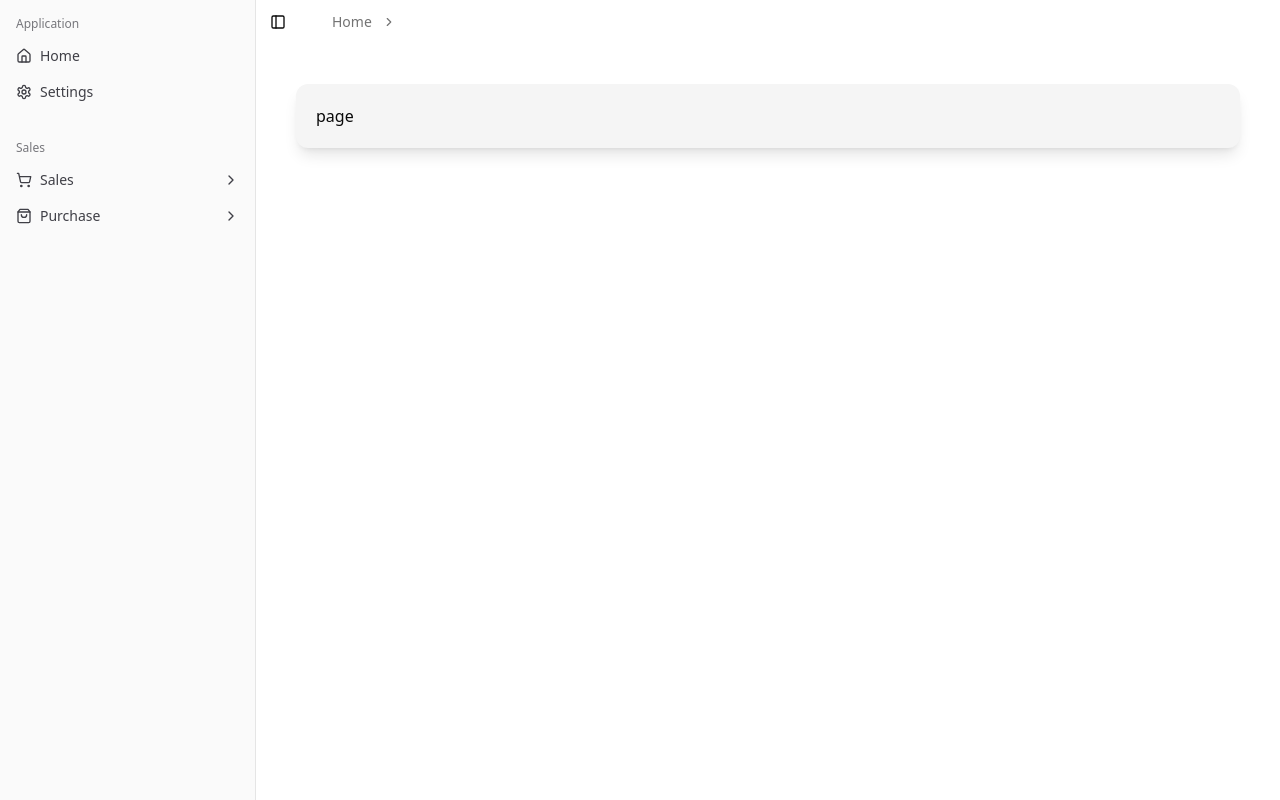
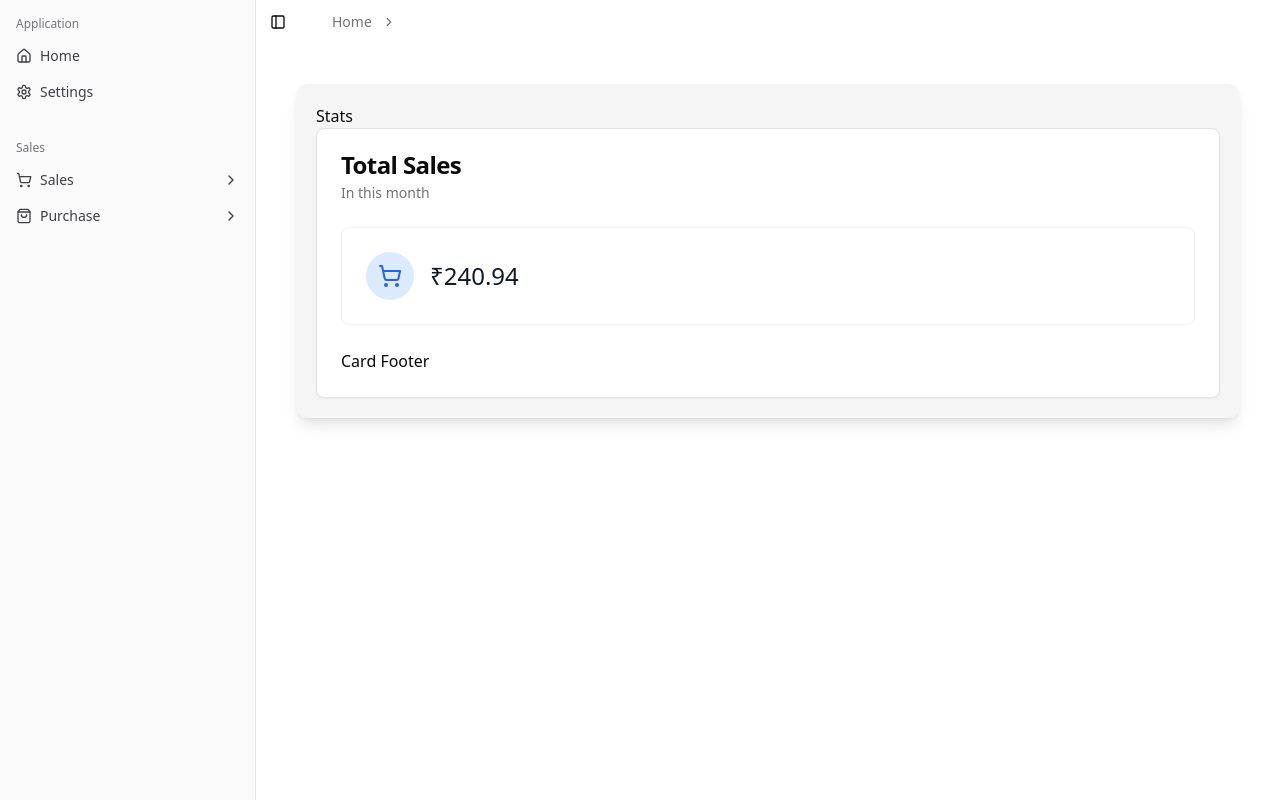
Before and after one commit to habibmy/Ledge, a Next.js app: page / in a window 1280 px wide. Built offline with nearby package versions, Linux system fonts and the light colour scheme.

Commit message:
feat: add StatsCard component and update page layout to display statistics

```diff
--- a/src/app/page.js
+++ b/src/app/page.js
@@ -1,7 +1,13 @@
+import StatsCard from "@/components/StatsCard";
 import React from "react";
 
 const page = () => {
-  return <div>page</div>;
+  return (
+    <div>
+      <h1>Stats</h1>
+      <StatsCard />
+    </div>
+  );
 };
 
 export default page;
--- /dev/null
+++ b/src/components/StatsCard.jsx
@@ -0,0 +1,36 @@
+import {
+  Card,
+  CardContent,
+  CardDescription,
+  CardFooter,
+  CardHeader,
+  CardTitle,
+} from "@/components/ui/card";
+import { ShoppingCartIcon } from "lucide-react";
+
+const StatsCard = () => {
+  return (
+    <Card>
+      <CardHeader>
+        <CardTitle>Total Sales</CardTitle>
+        <CardDescription>In this month</CardDescription>
+      </CardHeader>
+      <CardContent>
+        <article className="flex items-center gap-4 rounded-lg border border-gray-100 bg-white p-6">
+          <span className="rounded-full bg-blue-100 p-3 text-blue-600">
+            <ShoppingCartIcon />
+          </span>
+
+          <div>
+            <p className="text-2xl font-medium text-gray-900">₹240.94</p>
+          </div>
+        </article>
+      </CardContent>
+      <CardFooter>
+        <p>Card Footer</p>
+      </CardFooter>
+    </Card>
+  );
+};
+
+export default StatsCard;
--- /dev/null
+++ b/src/components/ui/card.jsx
@@ -0,0 +1,50 @@
+import * as React from "react"
+
+import { cn } from "@/lib/utils"
+
+const Card = React.forwardRef(({ className, ...props }, ref) => (
+  <div
+    ref={ref}
+    className={cn("rounded-lg border bg-card text-card-foreground shadow-sm", className)}
+    {...props} />
+))
+Card.displayName = "Card"
+
+const CardHeader = React.forwardRef(({ className, ...props }, ref) => (
+  <div
+    ref={ref}
+    className={cn("flex flex-col space-y-1.5 p-6", className)}
+    {...props} />
+))
+CardHeader.displayName = "CardHeader"
+
+const CardTitle = React.forwardRef(({ className, ...props }, ref) => (
+  <div
+    ref={ref}
+    className={cn("text-2xl font-semibold leading-none tracking-tight", className)}
+    {...props} />
+))
+CardTitle.displayName = "CardTitle"
+
+const CardDescription = React.forwardRef(({ className, ...props }, ref) => (
+  <div
+    ref={ref}
+    className={cn("text-sm text-muted-foreground", className)}
+    {...props} />
+))
+CardDescription.displayName = "CardDescription"
+
+const CardContent = React.forwardRef(({ className, ...props }, ref) => (
+  <div ref={ref} className={cn("p-6 pt-0", className)} {...props} />
+))
+CardContent.displayName = "CardContent"
+
+const CardFooter = React.forwardRef(({ className, ...props }, ref) => (
+  <div
+    ref={ref}
+    className={cn("flex items-center p-6 pt-0", className)}
+    {...props} />
+))
+CardFooter.displayName = "CardFooter"
+
+export { Card, CardHeader, CardFooter, CardTitle, CardDescription, CardContent }
```
